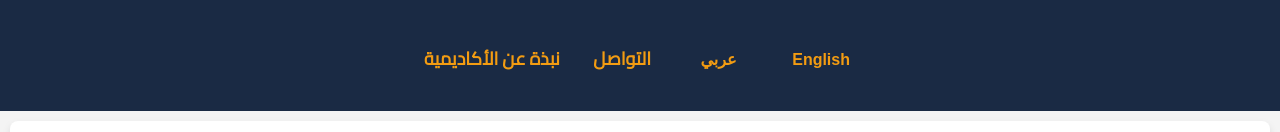
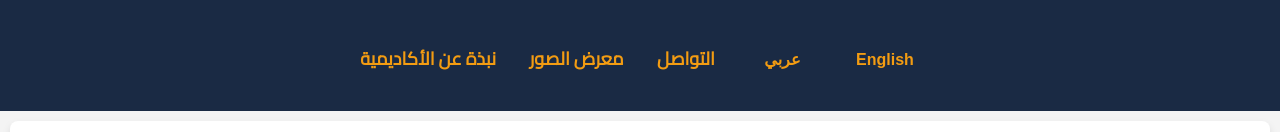
Before and after one commit to MohammadSalem-1/MohammadSalem-1.github.io, a plain HTML site: page index.html in a window 1280 px wide. Both pictures are taken after a click on the button "عربي". Shown: the part 173-305 px from the top of the page. Drawn offline with Linux system fonts and the light colour scheme.

Commit message:
Update index.html

```diff
--- a/index.html
+++ b/index.html
@@ -25,6 +25,7 @@
         <nav>
             <ul>
                 <li><a href="#about" class="about-link">نبذة عن الأكاديمية</a></li>
+                <li><a href="gallery.html" class="gallery-link">معرض الصور</a></li>
                 <li><a href="#contact" class="contact-link">التواصل</a></li>
                 <!-- أزرار اللغة -->
                 <li><button class="lang-btn" onclick="changeLanguage('ar')">عربي</button></li>
@@ -100,6 +101,7 @@ If you seek to join the FIRST ACADEMY family, you are joining a community of foo
             if (lang === 'en') {
                 document.querySelector('html').setAttribute('lang', 'en');
                 document.querySelector('.about-heading').textContent = 'About the Academy';
+                    document.querySelector('.gallery-link').textContent = 'Gallery';
                 document.querySelector('.contact-heading').textContent = 'Contact';
                 document.querySelector('.contact-text').textContent = 'To contact FIRST ACADEMY:';
                 document.querySelector('.about-link').textContent = 'About the Academy';
@@ -111,6 +113,7 @@ If you seek to join the FIRST ACADEMY family, you are joining a community of foo
             } else {
                 document.querySelector('html').setAttribute('lang', 'ar');
                 document.querySelector('.about-heading').textContent = 'نبذة عن الأكاديمية';
+                 document.querySelector('.gallery-link').textContent = 'معرض الصور';
                 document.querySelector('.contact-heading').textContent = 'التواصل';
                 document.querySelector('.contact-text').textContent = 'للتواصل مع أكاديمية FIRST ACADEMY:';
                 document.querySelector('.about-link').textContent = 'نبذة عن الأكاديمية';
```
